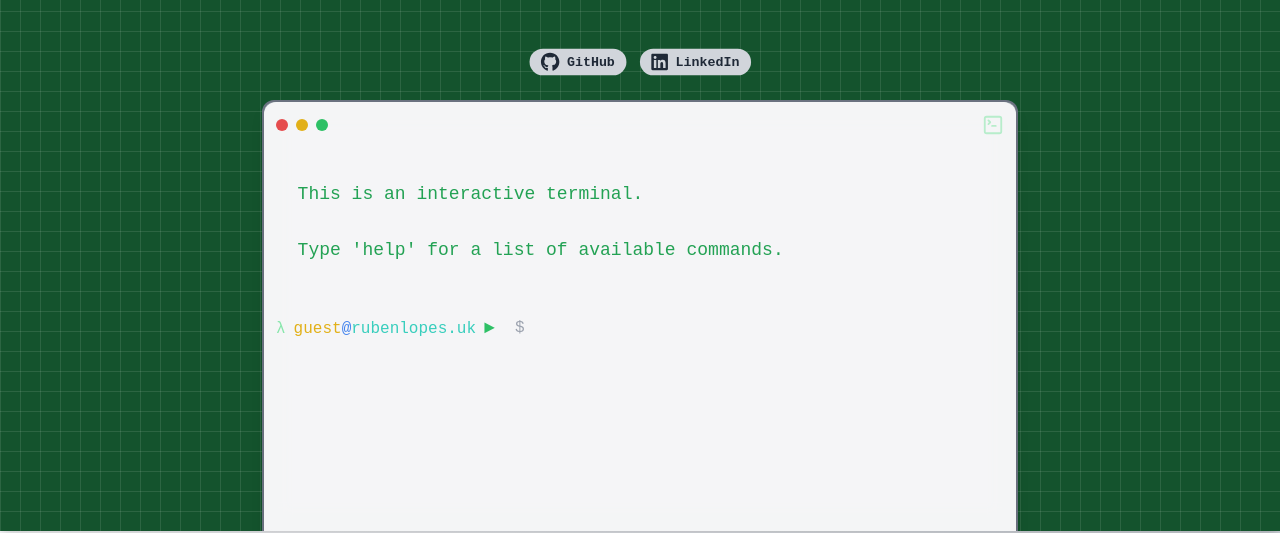
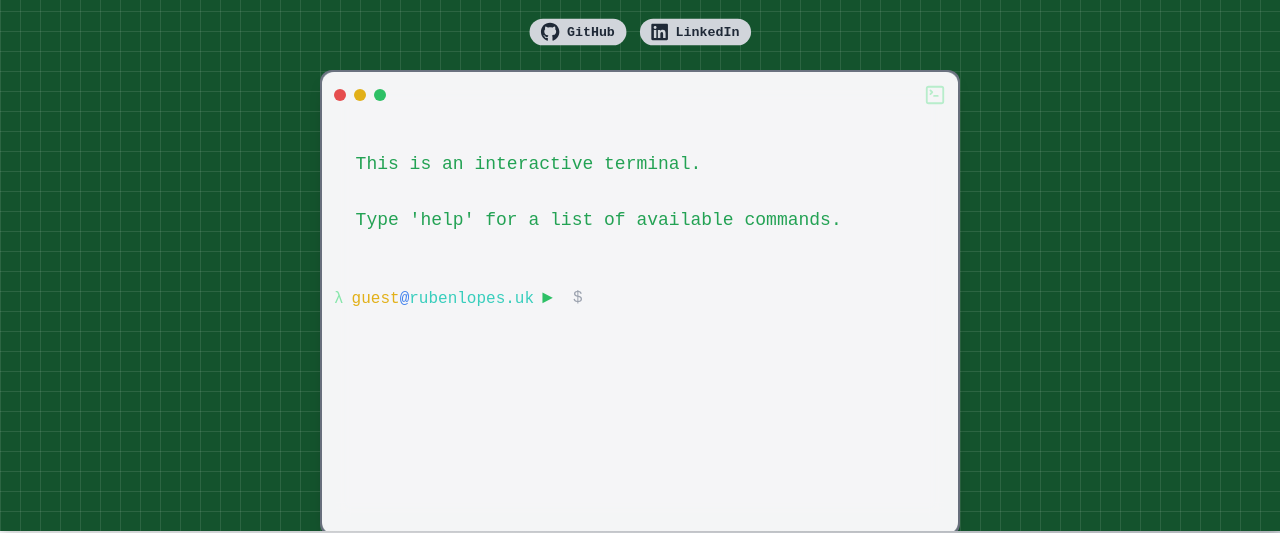
Before and after one commit to ru4en/portfolio, a React (Vite) app: page /#/ in a window 1280 px wide. Shown: the part 269-802 px from the top of the page. Built offline with nearby package versions, Linux system fonts and the light colour scheme.

Commit message:
minor ui changes

```diff
--- a/src/components/Home/Term.tsx
+++ b/src/components/Home/Term.tsx
@@ -77,7 +77,7 @@ const TerminalPopup = () => {
   }, []);
 
   return (
-    <div className="relative group  rounded-xl shadow-lg mb-3 p-5:hover backdrop-blur-md transition-all duration-300 mx-9">
+    <div className="relative group  rounded-xl shadow-lg mb-3 p-5:hover backdrop-blur-md transition-all duration-300 mx-5 sm:mx-20 md:mx-40 lg:mx-60 xl:mx-80">
       <div className="absolute inset-0 rounded-xl bg-gradient-to-tl from-cyan-500 via-green-500 to-blue-800
           opacity-0 group-hover:opacity-100 group-hover:blur-2xl opacity-10:hover
           transition-all duration-500 ease-in-out"></div>
--- a/src/components/Home/Welcome.tsx
+++ b/src/components/Home/Welcome.tsx
@@ -6,7 +6,7 @@ import data from '../../../public/data.json';
 import Socials from '../Common/Socials';
 
 const Welcome = () => {
-  const fullText = `Hello! I am Ruben, \n
+  const fullText = `Hello! I am Ruben,\n
   a student and developer. Welcome to my website!`;
 
   useEffect(() => {
@@ -45,8 +45,9 @@ const Welcome = () => {
               ))}
             </div>
           </div>
-
+          <div className="w-screen h-screen">
           <TerminalPopup />
+          </div>
         </div>
       </div>
     );
```
